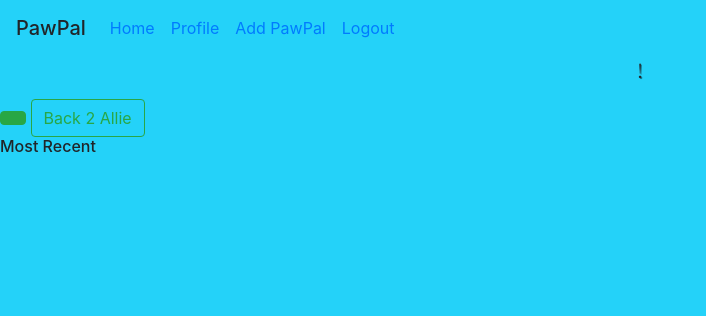
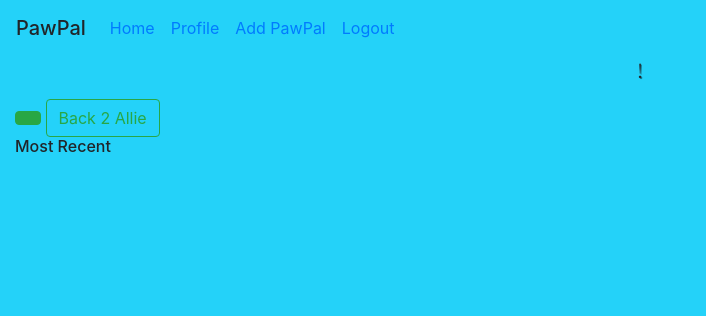
Before and after one commit to kirksudduth/PawPal, a Django app: template pawpalproject/pawpalapp/templates/activity_types/detail.html in a window 1280 px wide. Shown: the top 316 px of the page, without its empty margins (0-706 px from the left). Run offline with Django 3.2, Linux system fonts and the light colour scheme; the template is opened without the code that fills it: values that come from a table or form of the project are taken from there, others are empty; a user stored in the database is signed in; data comes from the database, SQL or seed files in the repository; parts of the project's set-up code (start-up, migrations or seed data) failed here and were passed over; some libraries are stand-ins or nearby versions.

Commit message:
formatting a bit on the activity_type_details page

```diff
--- a/pawpalproject/pawpalapp/templates/activity_types/detail.html
+++ b/pawpalproject/pawpalapp/templates/activity_types/detail.html
@@ -3,44 +3,57 @@
 {% endblock %} {% block content %}
 
 <h3>{{activity_type.title}}!</h3>
+<div class="container-fluid">
   <a
+    button
     type="button"
-  button
     class="btn btn-success"
     href="{% url 'pawpalapp:add_activity' activity_type.id %}"
     >{{activity_type.title}}</a
   >
-<a button type="button" class="btn btn-outline-success" href="{% url 'pawpalapp:pawpal_details' pawpal.id %}">Back 2 {{pawpal.name}}</a>
-<div class="recent_activity_list">
-
+  <a
+    button
+    type="button"
+    class="btn btn-outline-success"
+    href="{% url 'pawpalapp:pawpal_details' pawpal.id %}"
+    >Back 2 {{pawpal.name}}</a
+  >
+</div>
+<div class="recent_activity_list container-fluid">
   <h6>Most Recent</h6>
   {% for activity in activity_type.activity_set.all.reverse|slice:":5" %}
-  <div class="activity" id="{{activity.id}}">
+  <div class="activity container-fluid" id="{{activity.id}}">
     <form
       action="{% url 'pawpalapp:activity_type_details' activity_type.id %}"
       method="POST"
+      class="container-fluid"
     >
       {% csrf_token %}
-      <fieldset>
+      <fieldset class="container-fluid">
         <label for="note">Note: </label>
         <input id="note" type="text" name="note" value="{{ activity.note }}" />
       </fieldset>
-    <p>@ {{activity.when}}</p>
-  </div>
+      <p class="container-fluid">@ {{activity.when}}</p>
       <input type="hidden" name="actual_method" value="PUT" />
-  <input type="submit" class="btn btn-success" value="Edit" />
+      <input
+        type="submit"
+        class="btn btn-success container-fluid"
+        value="Edit"
+      />
       <input type="hidden" name="id" value="{{activity.id}}" />
     </form>
 
     <form
       action="{% url 'pawpalapp:activity_type_details' activity_type.id %}"
       method="POST"
+      class="container-fluid"
     >
       {% csrf_token %}
       <input type="hidden" name="actual_method" value="DELETE" />
-    <button class="btn btn-danger">Delete</button>
+      <button class="btn btn-danger container-fluid">Delete</button>
       <input type="hidden" name="id" value="{{activity.id}}" />
     </form>
+  </div>
 
   {% endfor %}
 </div>
```
Lines whose indentation alone changed are shown as unchanged.
